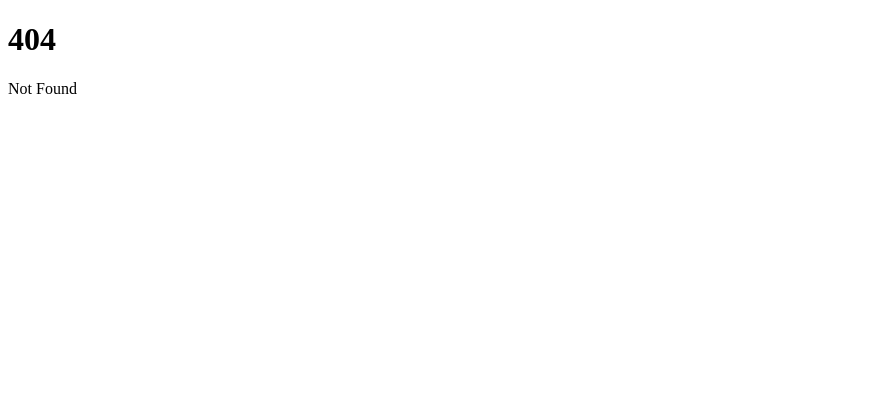
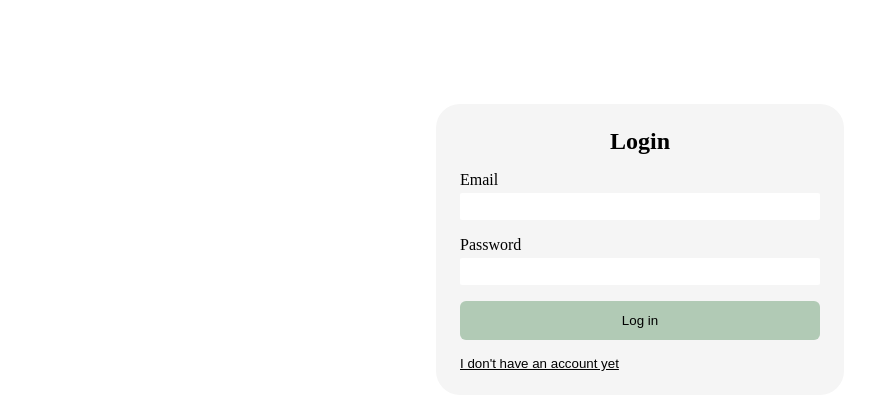
Before and after one commit to andrzejczukm/ChatRoom, a SvelteKit app: page /login in a window 1280 px wide. Before the commit this address had no page. Shown: the top 410 px of the page, without its empty margins (0-875 px from the left). Built offline with nearby package versions, Linux system fonts and the light colour scheme.

Commit message:
design a login page

```diff
--- /dev/null
+++ b/src/routes/login/+page.svelte
@@ -0,0 +1,154 @@
+<script>
+	// login or register
+	let isLogin = true;
+	let alertMessage = '';
+
+	let email = '';
+	let password = '';
+	let passwordRepeat = '';
+
+	function changeAuthType() {
+		isLogin = !isLogin;
+	}
+
+	function handleSubmit() {
+		if (isLogin) {
+			logIn();
+		} else {
+			register();
+		}
+	}
+
+	function logIn() {
+		console.log('logging in');
+		//TODO: implement when authentication works
+	}
+
+	function register() {
+		if (password !== passwordRepeat) {
+			alertMessage = 'Passwords must match';
+			return;
+		}
+		if (password.length < 6) {
+			alertMessage = 'Password should contain at least 6 characters';
+			return;
+		}
+		console.log('registering');
+		//TODO: implement when authentication works
+	}
+</script>
+
+<div class="auth-container">
+	<div class="form-container">
+		<form on:submit|preventDefault={handleSubmit} class="auth-form">
+			<header class="form-header">
+				<h2>{isLogin ? 'Login' : 'Register'}</h2>
+			</header>
+
+			<div class="form-input">
+				<label for="email">Email</label>
+				<input id="email" type="email" bind:value={email} required />
+			</div>
+
+			<div class="form-input">
+				<label for="password">Password</label>
+				<input id="password" bind:value={password} type="password" required />
+			</div>
+
+			{#if !isLogin}
+				<div class="form-input">
+					<label class="auth-label" for="repeat">Repeat password</label>
+					<input
+						class="auth-input"
+						id="repeat"
+						bind:value={passwordRepeat}
+						type="password"
+						required
+					/>
+				</div>
+			{/if}
+
+			{#if alertMessage !== ''}
+				<span class="auth-error">{alertMessage}</span>
+			{/if}
+
+			<button type="submit" class="login-btn">
+				{isLogin ? 'Log in' : 'Register'}
+			</button>
+			<button type="reset" on:click={changeAuthType} class="change-auth">
+				{isLogin ? "I don't have an account yet" : 'I have an account already'}
+			</button>
+		</form>
+	</div>
+</div>
+
+<style>
+	h2 {
+		margin: 0;
+	}
+
+	.form-header {
+		width: 100%;
+		display: flex;
+		justify-content: center;
+	}
+
+	.auth-container {
+		display: flex;
+		align-items: center;
+		justify-content: center;
+		padding-top: 6em;
+	}
+
+	form.auth-form,
+	.form-container {
+		display: flex;
+		flex-direction: column;
+		gap: 16px;
+	}
+
+	.form-container {
+		width: 360px;
+		padding: 24px;
+		border-radius: 24px;
+		background-color: whitesmoke;
+	}
+
+	form.auth-form {
+		width: 100%;
+	}
+
+	.form-input {
+		display: flex;
+		flex-direction: column;
+		gap: 4px;
+	}
+
+	.form-input input {
+		border: none;
+		border-radius: 2px;
+		padding: 6px;
+	}
+
+	.auth-error {
+		font-size: small;
+		color: red;
+	}
+
+	button.change-auth {
+		border: none;
+		background-color: inherit;
+		width: fit-content;
+		text-decoration: underline;
+		padding: 0;
+		cursor: pointer;
+	}
+
+	button.login-btn {
+		background-color: #b1cab5;
+		border: none;
+		border-radius: 6px;
+		padding: 12px 0;
+		cursor: pointer;
+	}
+</style>
```
